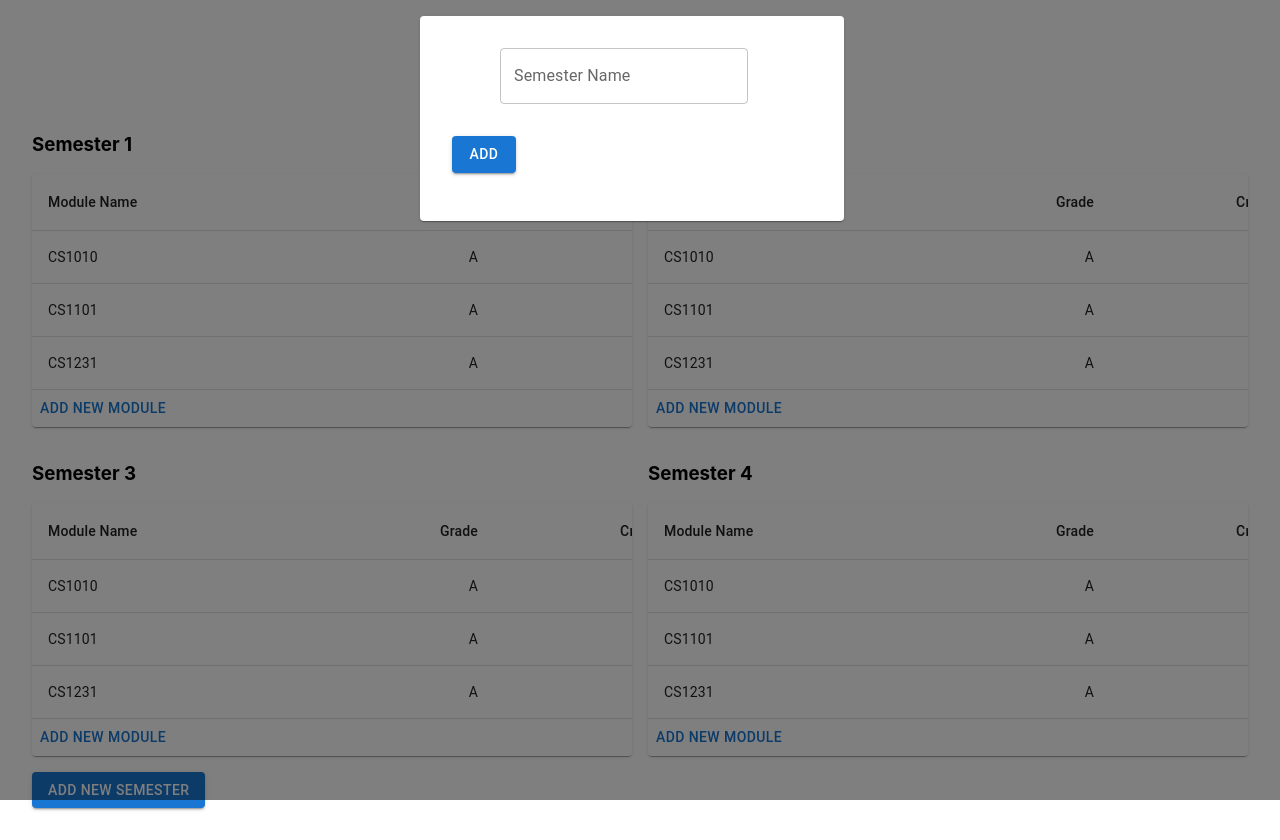
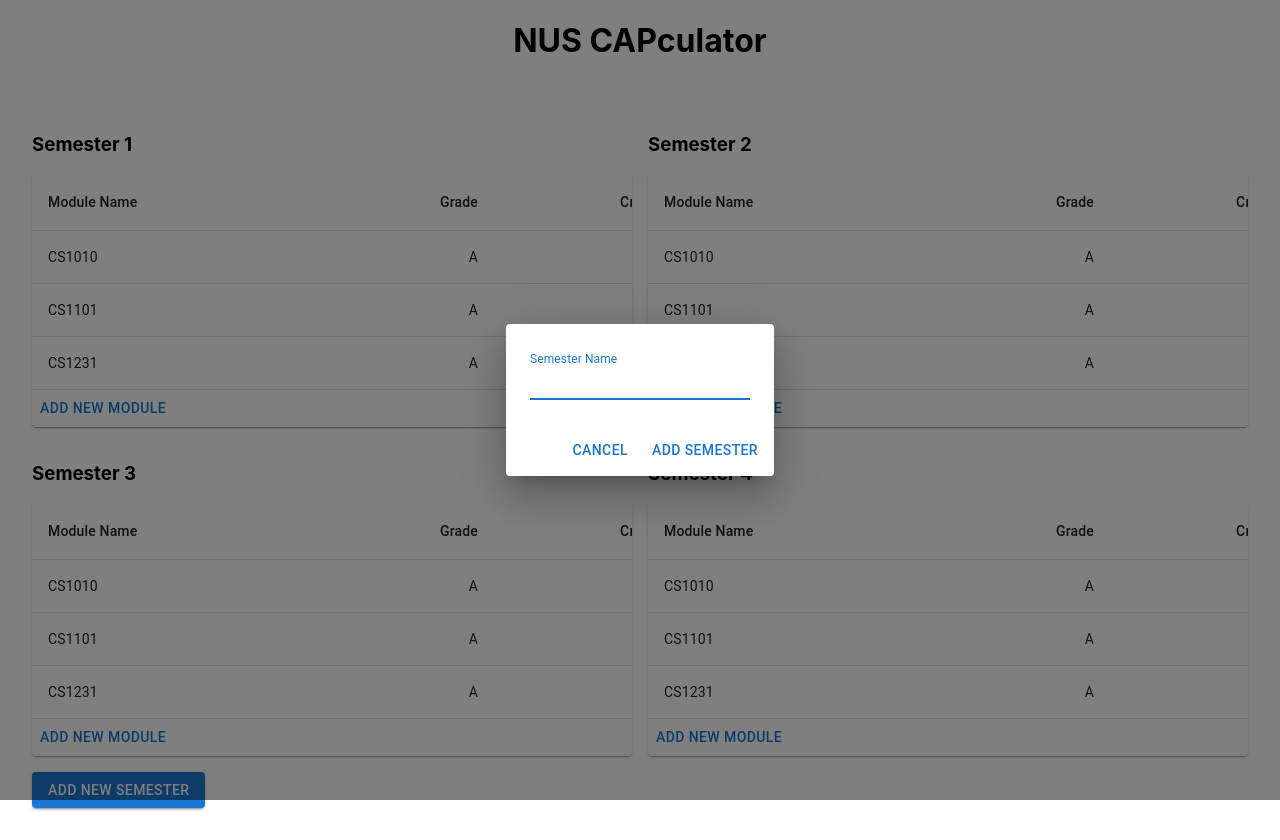
Before and after one commit to jennibearduit/capculator, a React (Create React App) app: page / in a window 1280 px wide. Both pictures are taken after a click on the button "ADD NEW SEMESTER". Built offline with nearby package versions, Linux system fonts and the light colour scheme.

Commit message:
Edit semester form

```diff
--- a/src/App.js
+++ b/src/App.js
@@ -1,10 +1,9 @@
 import Semester from './components/Semester'
-import { Button, Card, Grid, Modal } from '@mui/material';
+import { Button, Dialog, DialogActions, DialogContent, DialogContentText, DialogTitle, Grid, TextField } from '@mui/material';
 import { useState } from 'react';
 import SemesterForm from './components/SemesterForm';
 
 const mockSemesters = [1, 2, 3, 4].map(i => `Semester ${i}`)
-const counter = 4
 
 const App = () => {
   const [semesters, setSemesters] = useState([...mockSemesters])
@@ -39,22 +38,15 @@ const App = () => {
           </Button>
         </Grid>
       </Grid>
-      <Modal open={open} onClose={handleClose}>
-        <Grid container alignItems="center" direction="row" justifyContent="center" spacing={2} padding={4}>
-          <Card>
-            <Grid container alignItems="center" direction="row" justifyContent="center" spacing={2} padding={4}>
-              <Grid item xs={12} md={12} padding={2}>
-                <SemesterForm />
-              </Grid>
-              <Grid item xs={12} md={12} padding={2}>
-                <Button onClick={handleClose} variant="contained">
-                  Add
-                </Button>
-              </Grid>
-            </Grid>
-          </Card>
-        </Grid>
-      </Modal>
+      <Dialog open={open} onClose={handleClose}>
+        <DialogContent>
+          <TextField autoFocus margin="dense" id="name" label="Semester Name" fullWidth variant="standard" />
+        </DialogContent>
+        <DialogActions>
+          <Button onClick={handleClose}>Cancel</Button>
+          <Button onClick={handleSave}>Add Semester</Button>
+        </DialogActions>
+      </Dialog>
     </>
   );
 }
```
